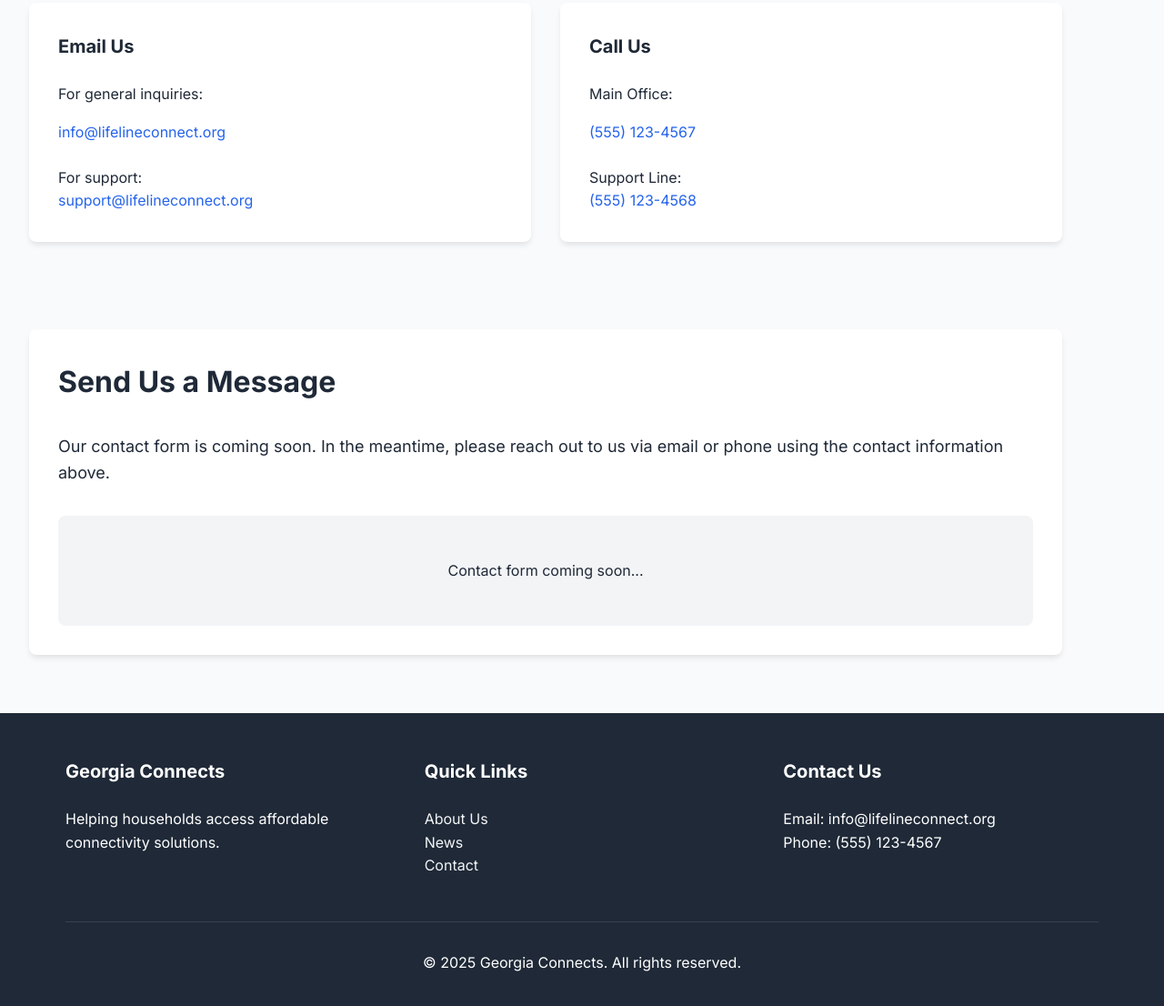
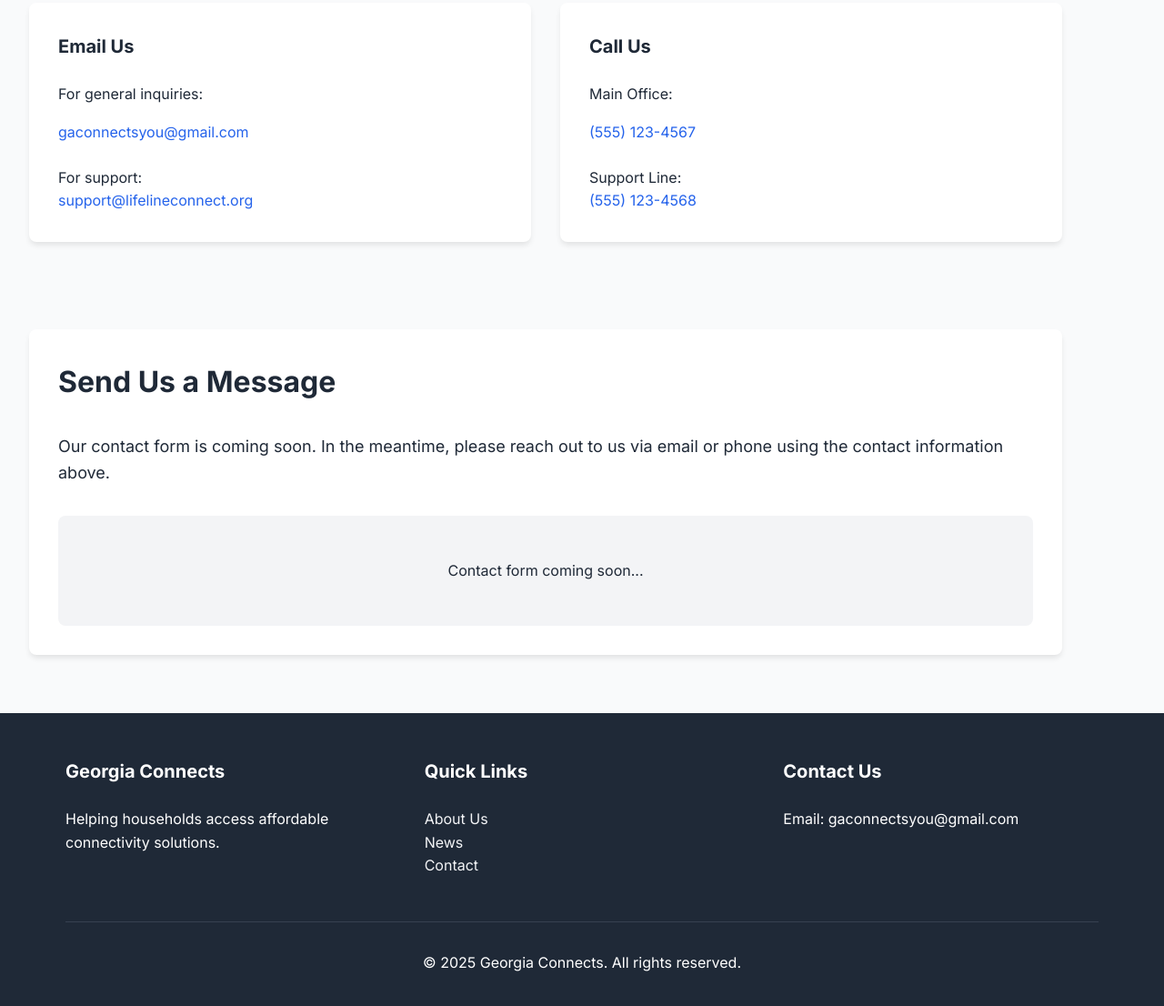
Before and after one commit to rmoh777/phoenix2, a plain HTML site: page contact.html in a window 1280 px wide. Shown: the part 346-1452 px from the top of the page at 91% size. Drawn offline with Linux system fonts and the light colour scheme.

Commit message:
Update contact information: Replace all email addresses with gaconnectsyou@gmail.com and remove phone numbers

```diff
--- a/contact.html
+++ b/contact.html
@@ -55,7 +55,7 @@
                 <div class="card">
                     <h3 style="font-size: var(--font-size-xl); margin-bottom: var(--spacing-md);">Email Us</h3>
                     <p style="margin-bottom: var(--spacing-sm);">For general inquiries:</p>
-                    <p><a href="mailto:info@lifelineconnect.org" style="color: var(--color-primary); text-decoration: none;">info@lifelineconnect.org</a></p>
+                    <p><a href="mailto:gaconnectsyou@gmail.com" style="color: var(--color-primary); text-decoration: none;">gaconnectsyou@gmail.com</a></p>
                     <p style="margin-top: var(--spacing-md);">For support:</p>
                     <p><a href="mailto:support@lifelineconnect.org" style="color: var(--color-primary); text-decoration: none;">support@lifelineconnect.org</a></p>
                 </div>
@@ -100,8 +100,7 @@
                 </div>
                 <div>
                     <h3 class="footer__title">Contact Us</h3>
-                    <p>Email: info@lifelineconnect.org</p>
-                    <p>Phone: (555) 123-4567</p>
+                    <p>Email: gaconnectsyou@gmail.com</p>
                 </div>
             </div>
             <div style="text-align: center; margin-top: var(--spacing-xl); padding-top: var(--spacing-lg); border-top: 1px solid var(--color-gray-700);">
```
Also changed, not shown: data.html (+1 -2 lines), index.html (+1 -2 lines), news.html (+1 -2 lines), README.md.
